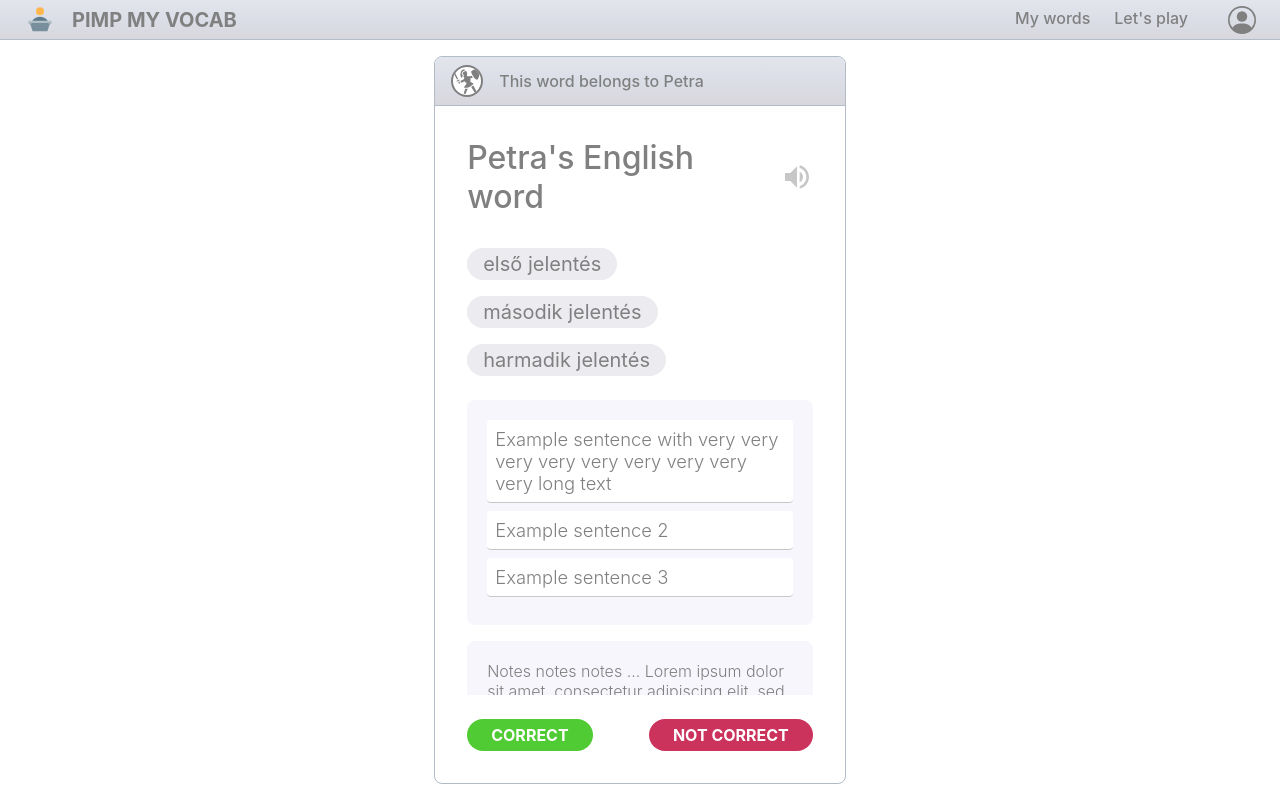
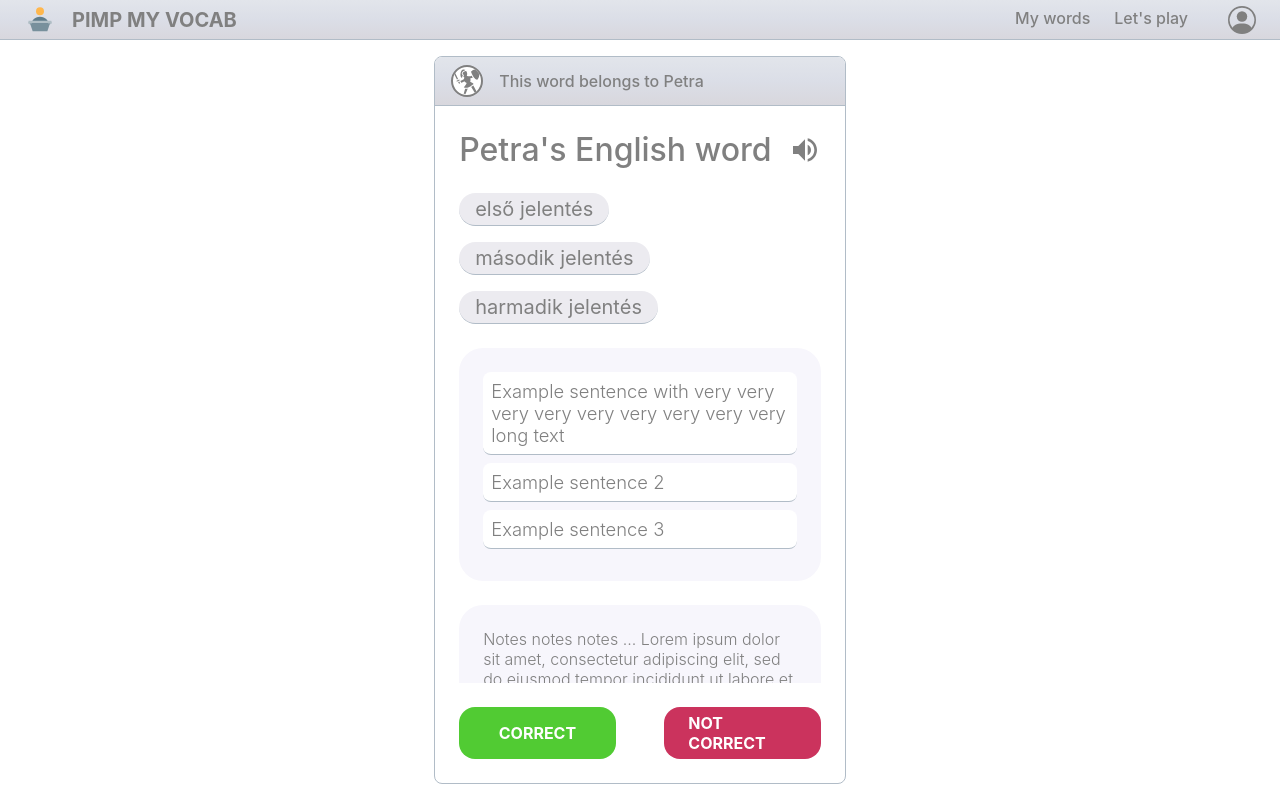
Before and after one commit to Crepkey/pmv_frond_end, a React (Create React App) app: page / in a window 1280 px wide. Built offline with nearby package versions, Linux system fonts and the light colour scheme.

Commit message:
Colors and CSS refactoring of Playing Card is done

```diff
--- a/src/components/PlayingCard.tsx
+++ b/src/components/PlayingCard.tsx
@@ -23,33 +23,33 @@ const CardHeader = styled.div`
     display: flex;
     align-items: center;
     font-weight: 450;
-    background-image: linear-gradient(to top,#d8d7dd,#dbdee7,#e2e5eb);
-    border-bottom: 1px solid #b1bcc7;
+    background-image: linear-gradient(to top,${colors.headerGradientDarker},${colors.headerGradientDark},${colors.headerGradientLight});
+    border-bottom: 1px solid ${colors.border};
     padding: 0 16px 0 16px;
     min-height: 3rem;
 `
 
 const CardBody = styled.div`
-    padding: 32px;
     display: flex;
     flex-direction: column;
     flex: 1;
     min-width: 0;
     min-height: 0;
+    padding: 24px;
 `
 
 const Title = styled.div`
     display: flex;
     justify-content: space-between;
     font-size: 2rem;
-    margin-bottom: 32px;
+    margin-bottom: 24px;
     font-weight: 550;
 `
 
 const Icon = styled.div`
     display: flex;
     align-items: center;
-    color: #c7c7c7;
+    color: gray;
     padding-left: 16px;
 `
 
@@ -68,31 +68,34 @@ const TagContainer = styled.div`
 `
 
 const Tag = styled.div`
-    background: #ecebf0;
+    background: ${colors.tagBackground};
     margin: 0 16px 16px 0;
     padding: 4px 16px;
     border-radius: 30px;
     font-size: 1.25rem;
     font-weight: 400;
+    border-bottom: 1px ${colors.border} solid;
 `
 
-const LighterCard = styled.div`
-    background: #F7F6FC;
-    border-radius: 8px;
-    padding: 20px;
-    margin-bottom: 16px;
+const Block = styled.div`
+    background: ${colors.blockBackground};
+    border-radius: 24px;
+    padding: 24px;
+    margin-bottom: 24px;
     font-weight: 300;
 `
 
-const Sentence = styled.div`
-    background: white;
+const SentenceCard = styled.div`
+    background:${colors.background};
     margin-bottom: 8px;
     font-size: 1.15rem;
     padding: 8px;
-    border-radius: 4px;
+    border-radius: 8px;
     font-weight: 300;
-    border-bottom: 1px #c7c7c7 solid;
+    border-bottom: 1px ${colors.border} solid;
 `
+
+/* TODO: We should a great solution for the margin problem above. The last element margin-bottom should be removed somehow*/
 
 const ButtonContainer = styled.div`
     display: flex;
@@ -100,7 +103,9 @@ const ButtonContainer = styled.div`
 `
 
 const Button = styled.div`
-	display:inline-block;
+	display:flex;
+    justify-content: center;
+    align-items: center;
 	cursor:pointer;
 	color: ${colors.buttonFont};
 	font-size:1rem;
@@ -109,6 +114,7 @@ const Button = styled.div`
 	text-decoration:none;
 	border-radius:16px;
 	border: none;
+    width: 30%;
 	background-color: ${colors.acceptButtonBackground};
     :hover {
 	background:linear-gradient(to bottom, ${colors.acceptButtonGradientLight} 5%, ${colors.acceptButtonGradientDark} 100%);
@@ -121,7 +127,9 @@ const Button = styled.div`
 `
 
 const RejectButton = styled.div`
-	display:inline-block;
+	display:flex;
+    justify-content: center;
+    align-items: center;
 	cursor:pointer;
 	color: ${colors.buttonFont};
 	font-size:1rem;
@@ -130,6 +138,7 @@ const RejectButton = styled.div`
 	text-decoration:none;
 	border-radius:16px;
 	border: none;
+    width: 30%;
 	background-color: ${colors.rejectButtonBackground};
     :hover {
 	background:linear-gradient(to bottom, ${colors.rejectButtonGradientLight} 5%, ${colors.rejectButtonGradientDark} 100%);
@@ -157,12 +166,12 @@ export default function WordCard() {
                         <Tag>második jelentés</Tag>
                         <Tag>harmadik jelentés</Tag>
                     </TagContainer>
-                    <LighterCard>
-                        <Sentence>Example sentence with very very very very very very very very very long text</Sentence>
-                        <Sentence>Example sentence 2</Sentence>
-                        <Sentence>Example sentence 3</Sentence>
-                    </LighterCard>
-                    <LighterCard>Notes notes notes ... Lorem ipsum dolor sit amet, consectetur adipiscing elit, sed do eiusmod tempor incididunt ut labore et dolore magna aliqua. Ut enim ad minim veniam, quis nostrud exercitation ullamco laboris nisi ut aliquip ex ea commodo consequat. Duis aute irure dolor in reprehenderit in voluptate velit esse cillum dolore eu fugiat nulla pariatur. Excepteur sint occaecat cupidatat non proident, sunt in culpa qui officia deserunt mollit anim id est laborum.</LighterCard>
+                    <Block>
+                        <SentenceCard>Example sentence with very very very very very very very very very long text</SentenceCard>
+                        <SentenceCard>Example sentence 2</SentenceCard>
+                        <SentenceCard>Example sentence 3</SentenceCard>
+                    </Block>
+                    <Block>Notes notes notes ... Lorem ipsum dolor sit amet, consectetur adipiscing elit, sed do eiusmod tempor incididunt ut labore et dolore magna aliqua. Ut enim ad minim veniam, quis nostrud exercitation ullamco laboris nisi ut aliquip ex ea commodo consequat. Duis aute irure dolor in reprehenderit in voluptate velit esse cillum dolore eu fugiat nulla pariatur. Excepteur sint occaecat cupidatat non proident, sunt in culpa qui officia deserunt mollit anim id est laborum.</Block>
 
                 </ScrollContainer>
 
--- a/src/components/colors.ts
+++ b/src/components/colors.ts
@@ -23,6 +23,12 @@ export const colors = {
     background: 'rgba(255, 255, 255, 1)',
     blockBackground: 'rgba(247, 246, 252, 1)',
     inactiveBackground: 'rgba(236, 235, 240, 1)',
+    tagBackground: 'rgba(236, 235, 240, 1)',
+
+    headerGradientDarker: 'rgba(216, 215, 221, 1)',
+    headerGradientDark: 'rgba(219, 222, 231, 1)',
+    headerGradientLight: 'rgba(226, 229, 235, 1)',
+
     rowBackgroundDark: 'rgba(236, 235, 240, 1)',
     rowBackgroundLight: 'rgba(255, 255, 255, 1)',
 
@@ -31,6 +37,4 @@ export const colors = {
     border: 'rgba(177, 188, 199, 1)',
     rowBorder: 'rgba(225, 225, 225, 1)'
 
-    // USER RELATED COLORS
-
 }
```
